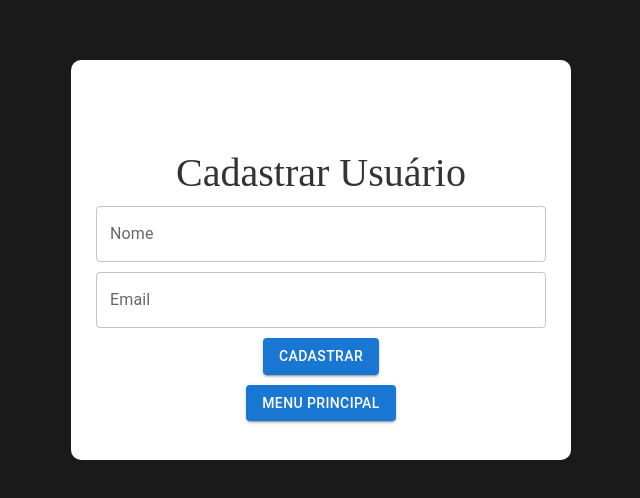
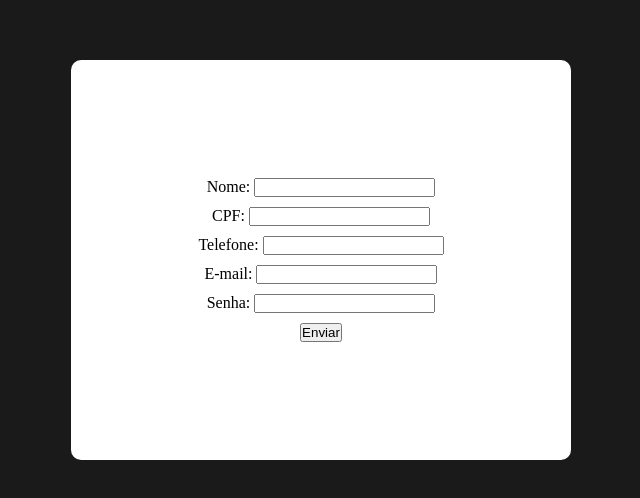
Before and after one commit to vitinn12/React, a React (Vite) app in the folder projeto-react/react/: page /cadastrar in a window 1280 px wide. Shown: the part 140-638 px from the top of the page, without its empty margins (319-959 px from the left). Built offline with nearby package versions, Linux system fonts and the light colour scheme.

Commit message:
iniciando a linkagem dos dados para o servidor do professor

```diff
--- a/projeto-react/react/package.json
+++ b/projeto-react/react/package.json
@@ -12,7 +12,7 @@
   "dependencies": {
     "@emotion/react": "^11.14.0",
     "@emotion/styled": "^11.14.0",
-    "@mui/material": "^6.4.2",
+    "@mui/material": "^6.4.3",
     "react": "^18.3.1",
     "react-dom": "^18.3.1",
     "react-router-dom": "^7.1.5"
--- a/projeto-react/react/src/components/SaveUser/index.jsx
+++ b/projeto-react/react/src/components/SaveUser/index.jsx
@@ -1,26 +1,20 @@
 
-import { Button, TextField } from "@mui/material";
-import { useState } from "react";
-import { useNavigate } from "react-router-dom";
+// import { Button, TextField } from "@mui/material";
+// import { useState } from "react";
+// import { useNavigate } from "react-router-dom";
 
-export const SaveUser = ({ onAddUser }) => {
-  const navigate = useNavigate();
-  const [name, setName] = useState('');
-  const [email, setEmail] = useState('');
+export const SaveUser = () => {
+  // const navigate = useNavigate();
 
-  function handleSaveUser() {
-    const data = { name, email };
-    onAddUser(data);
-    navigate('/');
-  }
-  function Home(){
-    navigate ('/');
-  }
+  // function Home(){
+  //   navigate ('/');
+  // }
 
   return (
     <section>
-      <form action="">
-        <h1>Cadastrar Usuário</h1>
+        <form action="http://localhost:3000/signup" method="post">
+
+        {/* <h1>Cadastrar Usuário</h1>
         <nav>
           <TextField
             label="Nome"
@@ -34,10 +28,30 @@ export const SaveUser = ({ onAddUser }) => {
             value={email}
             onChange={(e) => setEmail(e.target.value)}
           />
-        </nav>
-        <Button onClick={handleSaveUser} variant="contained">Cadastrar</Button>
-        <Button onClick={Home} variant="contained">Menu Principal</Button>
-      </form>
+        </nav> */}
+
+            <div>
+                Nome: <input type="text" name="nome"/>
+
+            </div>
+
+            <div>
+                CPF: <input type="text" name="cpf"/>
+
+            </div>
+            <div>
+                Telefone: <input type="text" name="telefone"/>
+            </div>
+            <div>
+                E-mail: <input type="email" name="email"/>
+            </div>
+            <div>
+                Senha: <input type="password" name="senha"/>
+            </div>
+            <div>
+                <input type="submit" value="Enviar"/>
+            </div>
+        </form>
     </section>
   );
 };
```
Also changed, not shown: 1 other file (tests, documents, lock files or other folders).
